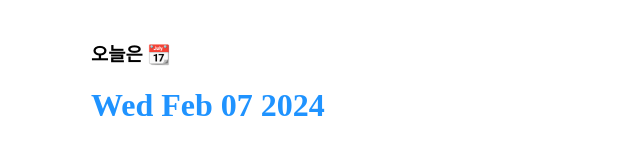
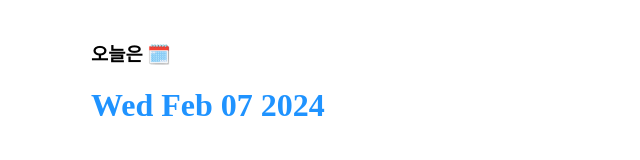
Before and after one commit to kecetchup/React_practice, a React (Create React App) app: page / in a window 1280 px wide. Shown: the top 160 px of the page, without its empty margins (319-959 px from the left). Built offline with nearby package versions, Linux system fonts and the light colour scheme.

Commit message:
header 고침

```diff
--- a/src/component/Header.js
+++ b/src/component/Header.js
@@ -4,7 +4,7 @@ import "./Header.css";
 const Header = () => {
     return (
         <div className="Header">
-            <h3>오늘은 📆</h3>
+            <h3>오늘은 🗓️</h3>
             <h1>{new Date().toDateString()}</h1>
         </div>
     );
```
